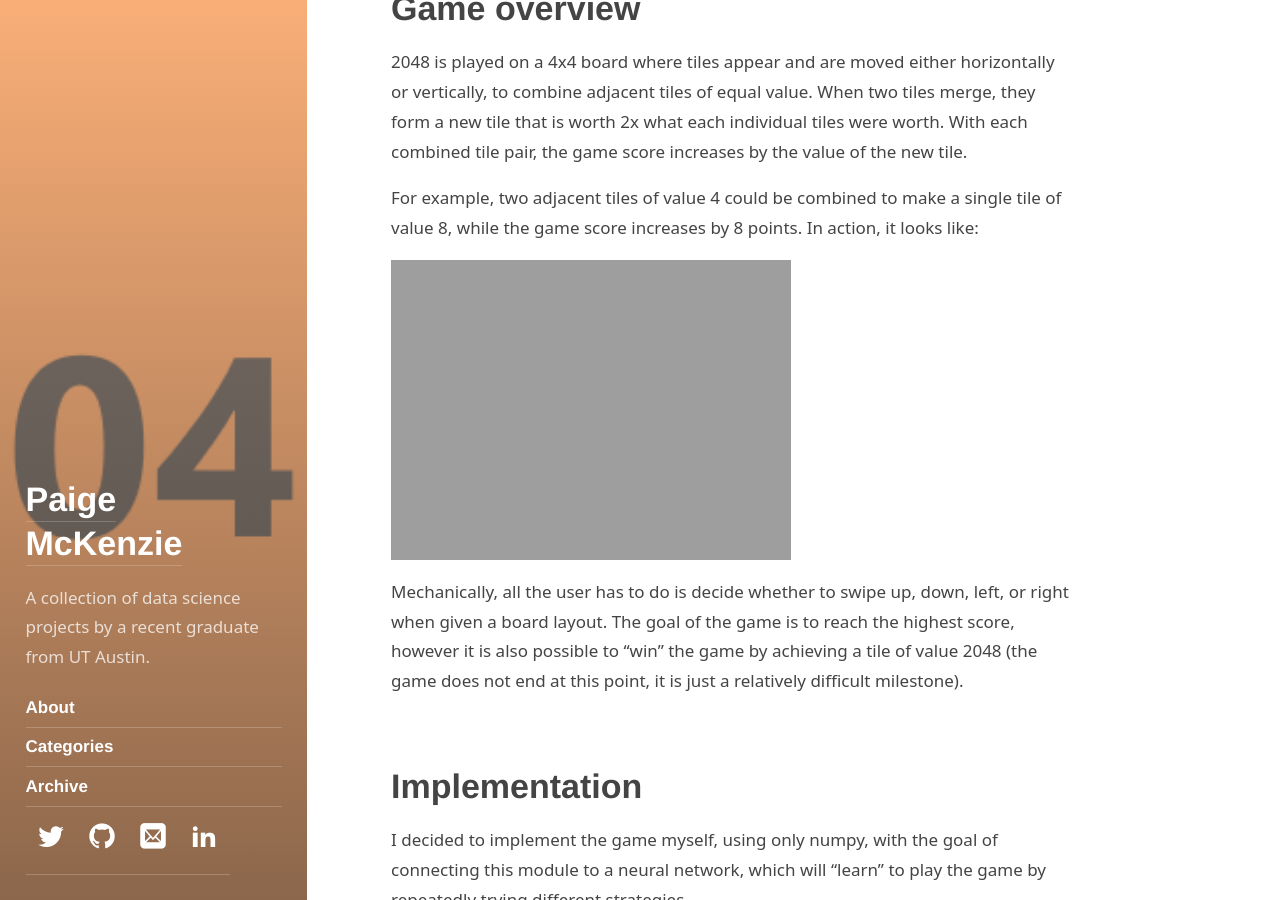
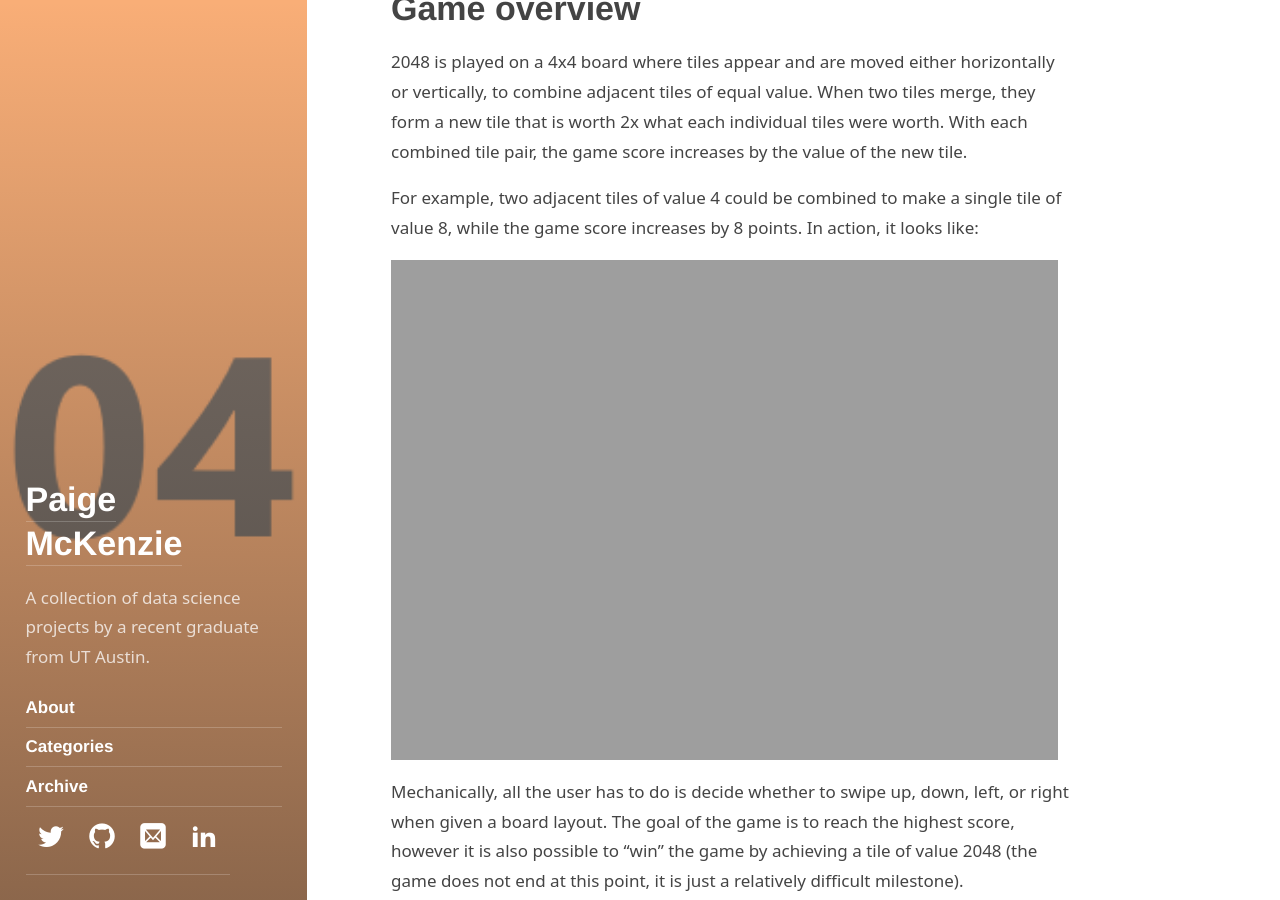
Before and after one commit to p-mckenzie/p-mckenzie.github.io, a Jekyll site: the page built from _posts/2019-10-11-2048-part-1.md, in a window 1280 px wide and 900 px high, scrolled down 1093 px. Built offline with Jekyll 4.4.1, drawn with Linux system fonts in a browser that asks for light colours; some web fonts are replaced.

Commit message:
update gif

```diff
--- a/_posts/2019-10-11-2048-part-1.md
+++ b/_posts/2019-10-11-2048-part-1.md
@@ -41,7 +41,7 @@ For example, two adjacent tiles of value 4 could be combined to make a single ti
 while the game score increases by 8 points.
 In action, it looks like:
 
-![]({{site.url}}/assets/img/2048/2048.gif)
+<img src="{{site.url}}/assets/img/2048/2048.gif" height="500">
 
 Mechanically, all the user has to do is decide whether to swipe up, down, left, or right when
 given a board layout. The goal of the game is to reach the highest score, however it is also possible
```
Also changed, not shown: 1 other file.
